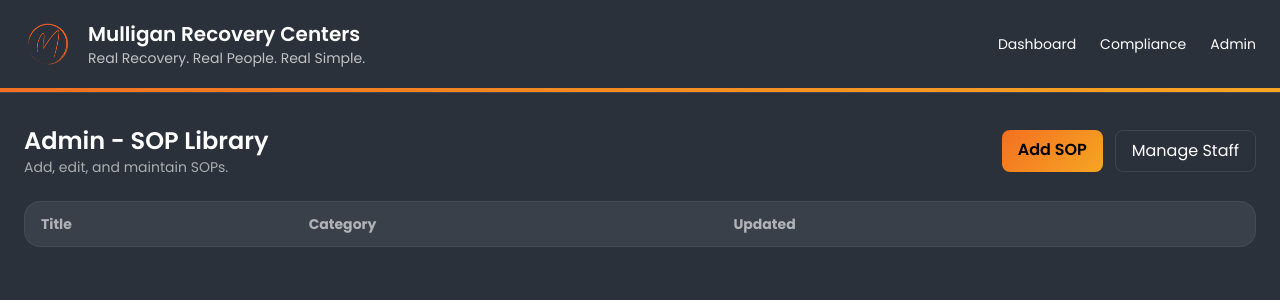
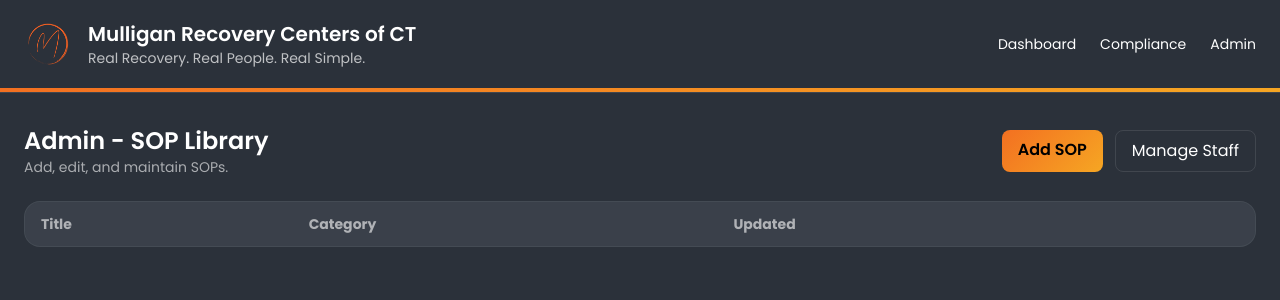
Before and after one commit to MaxMRC-CT/mrc-sop-app, a FastAPI app: page /admin in a window 1280 px wide. Shown: the top 300 px of the page. Run offline with FastAPI, Linux system fonts and the light colour scheme; data that the repository does not hold is empty; parts of the project's set-up code (start-up, migrations or seed data) failed here and were passed over; some libraries are stand-ins or nearby versions.

Commit message:
Update header name

```diff
--- a/templates/base.html
+++ b/templates/base.html
@@ -37,7 +37,7 @@
     <div class="flex items-center gap-4">
       <img src="/static/brand/mrc-circle-logo.png" alt="MRC" class="h-12 w-12" />
       <div>
-        <div class="text-xl font-semibold">Mulligan Recovery Centers</div>
+        <div class="text-xl font-semibold">Mulligan Recovery Centers of CT</div>
         <div class="text-sm text-white/70">Real Recovery. Real People. Real Simple.</div>
       </div>
     </div>
```
